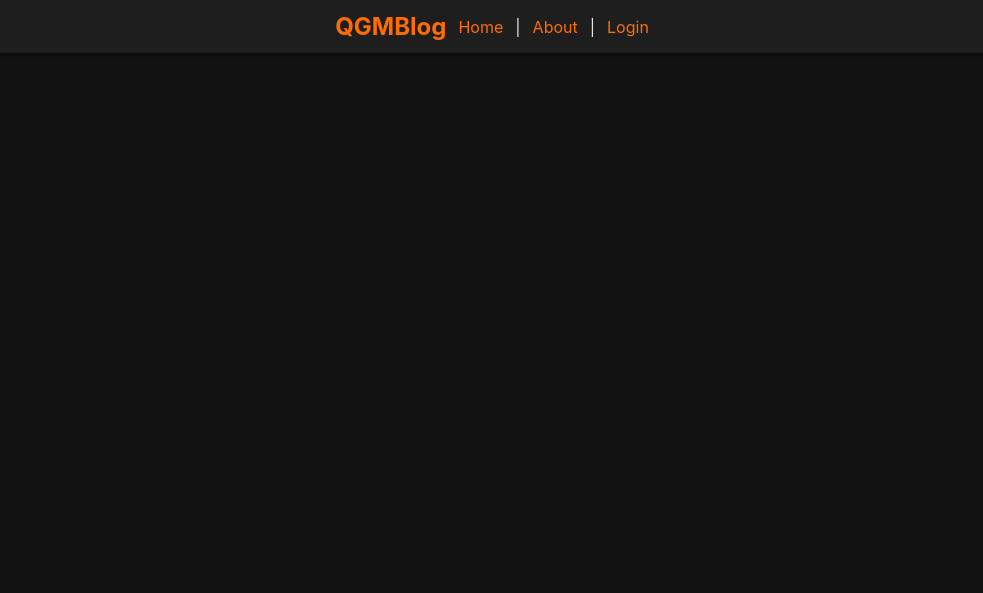
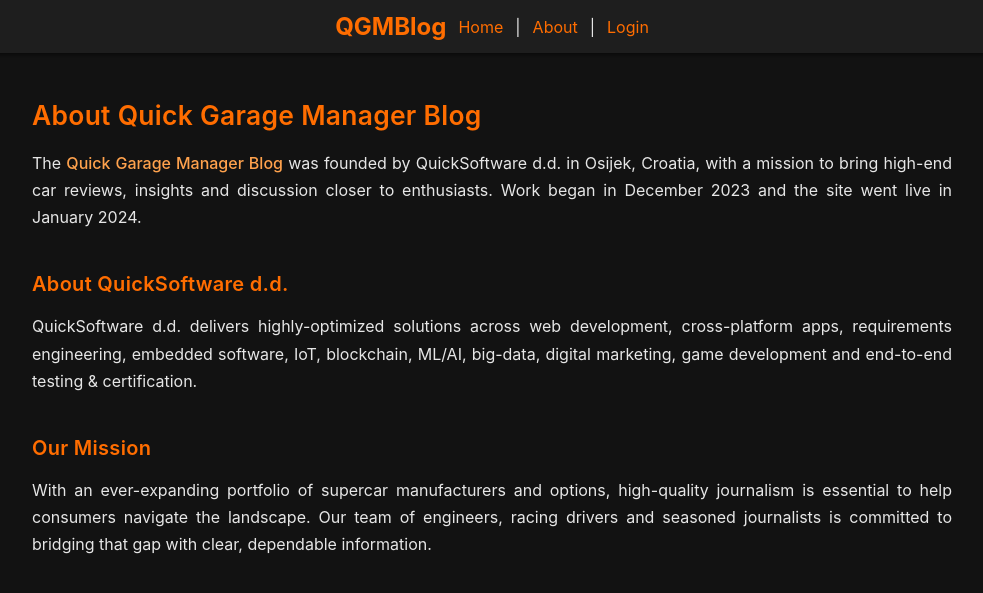
Before and after one commit to celkiboi/QGMBlogII, a PHP site: page /pages/about.php in a window 1280 px wide. Shown: the top 593 px of the page, without its empty margins (148-1131 px from the left). Run offline with PHP 8.4, Linux system fonts and the light colour scheme.

Commit message:
Add about section and styling

```diff
--- a/pages/about.php
+++ b/pages/about.php
@@ -3,8 +3,33 @@
     include '../layouts/nav.php';
 ?>
 
-<main class="container">
+<main class="about-page container">
+	<section class="about-section about-panel">
+		<h2>About Quick Garage Manager Blog</h2>
+		<p>
+			The <span class="highlight">Quick Garage Manager Blog</span> was founded by QuickSoftware d.d. in Osijek, Croatia,
+			with a mission to bring high-end car reviews, insights and discussion closer to enthusiasts.
+			Work began in December 2023 and the site went live in January 2024.
+		</p>
+	</section>
 
+	<section class="about-section about-panel">
+		<h3>About QuickSoftware d.d.</h3>
+		<p>
+			QuickSoftware d.d. delivers highly-optimized solutions across web development, cross-platform apps,
+			requirements engineering, embedded software, IoT, blockchain, ML/AI, big-data, digital marketing,
+			game development and end-to-end testing &amp; certification.
+		</p>
+	</section>
+
+	<section class="about-section about-panel">
+		<h3>Our Mission</h3>
+		<p>
+			With an ever-expanding portfolio of supercar manufacturers and options, high-quality journalism is
+			essential to help consumers navigate the landscape.  Our team of engineers, racing drivers and
+			seasoned journalists is committed to bridging that gap with clear, dependable information.
+		</p>
+	</section>
 </main>
 
 </body>
--- a/styles/style.css
+++ b/styles/style.css
@@ -1094,3 +1094,57 @@ form select[name="comment-sorting-order"]{
         font-size: 1.6rem;
     }
 }
+
+main.about-page {
+	max-width: 960px;
+	margin: 2.5rem auto 4rem;
+	padding: 0 1.25rem;
+	line-height: 1.7;
+}
+
+.about-section + .about-section {
+	margin-top: 2.25rem;
+}
+
+.about-page h2,
+.about-page h3 {
+	color: var(--accent);
+	font-weight: 600;
+	letter-spacing: .3px;
+	margin-bottom: .75rem;
+}
+
+.about-page h2 {
+    font-size: 1.65rem;
+}
+
+.about-page h3 {
+    font-size: 1.25rem;
+}
+
+.about-page p {
+	font-size: 1rem;
+	color: var(--text-color);
+	margin-bottom: 1.1rem;
+	text-align: justify;
+	text-wrap: pretty;
+}
+
+.highlight {
+	color: var(--accent-hover);
+	font-weight: 500;
+}
+
+@media (max-width: 980px) {
+	.about-page h2 {
+        font-size: 2.4rem;
+    }
+
+	.about-page h3 {
+        font-size: 1.8rem;
+    }
+
+	.about-page p  {
+        font-size: 1.25rem;
+    }
+}
```
